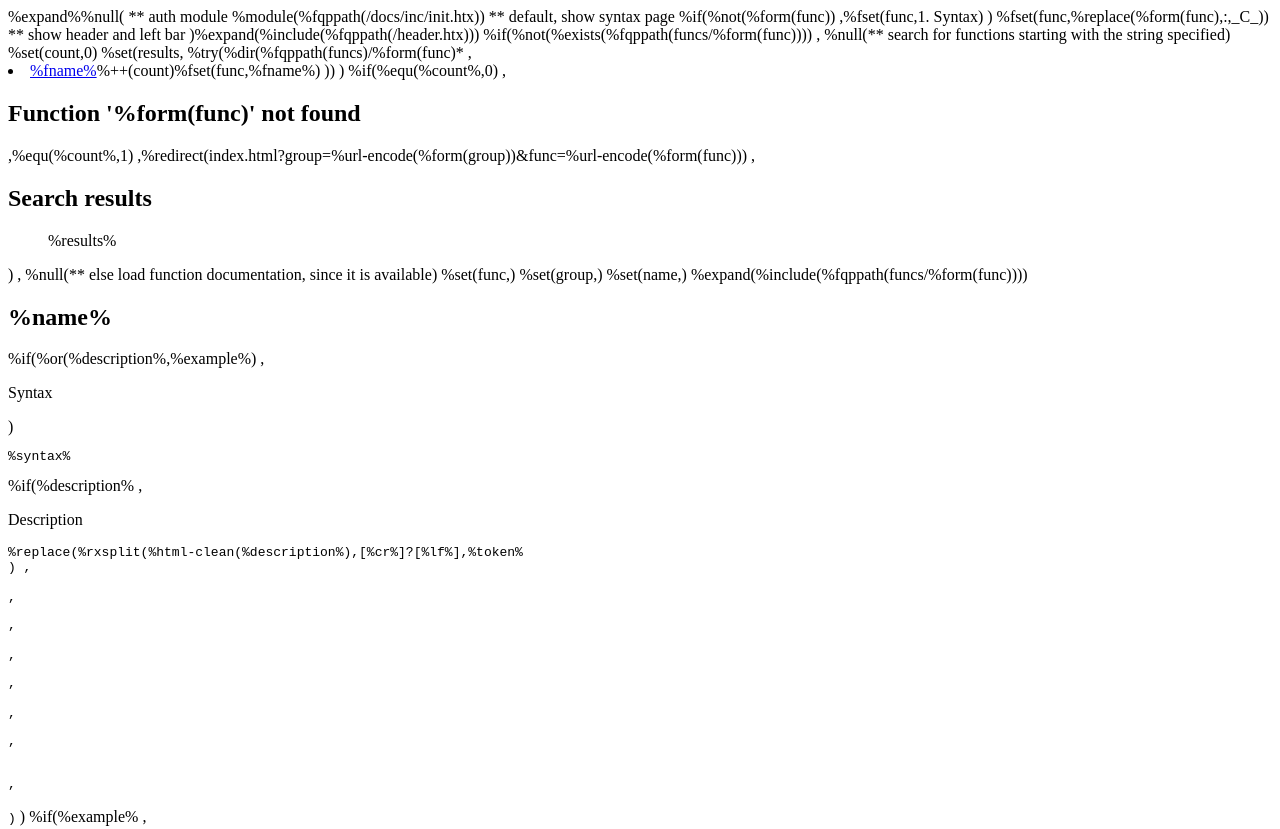
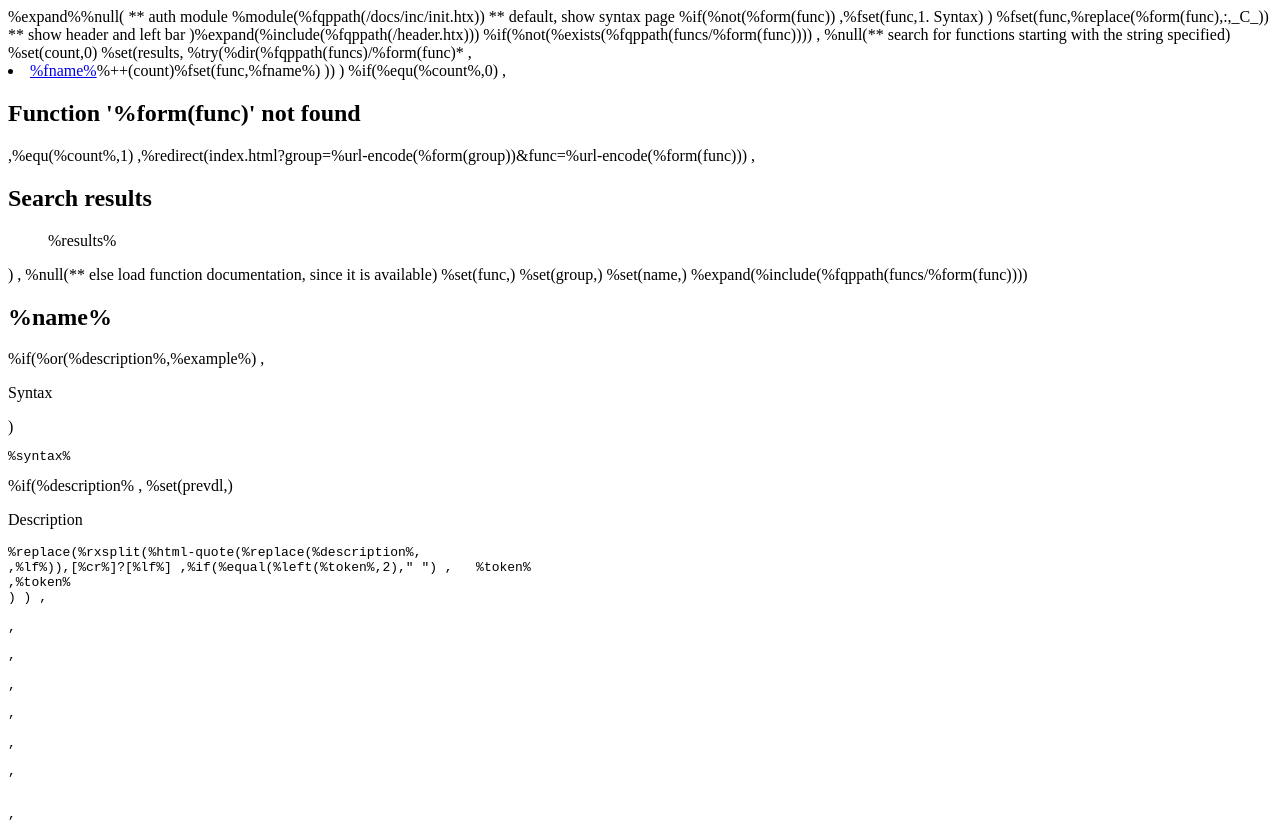
Before and after one commit to BackupTheBerlios/smx, a plain HTML site: page smx/docs/index.html in a window 1280 px wide. Shown: the top 829 px of the page. Drawn offline with Linux system fonts and the light colour scheme.

Commit message:
*** empty log message ***

```diff
--- a/smx/docs/index.html
+++ b/smx/docs/index.html
@@ -50,8 +50,14 @@
 
 %if(%description%
 ,
+%set(prevdl,)
 <p class="subHeader">Description</p>
-<TT>%replace(%rxsplit(%html-clean(%description%),[%cr%]?[%lf%],%token%<br>)
+<TT>%replace(%rxsplit(%html-quote(%replace(%description%,<br>,%lf%)),[%cr%]?[%lf%]
+			,%if(%equal(%left(%token%,2),"  ")
+				 ,&nbsp;&nbsp;&nbsp;%token%<br>
+			 	 ,%token%<br>
+			 )
+	             )
 	,<br><br>,<p>,<br><br>,<p>,<br><br>,<p>,<p><br>,<p>
     )</TT>
 )
```
Also changed, not shown: 2 other files.
